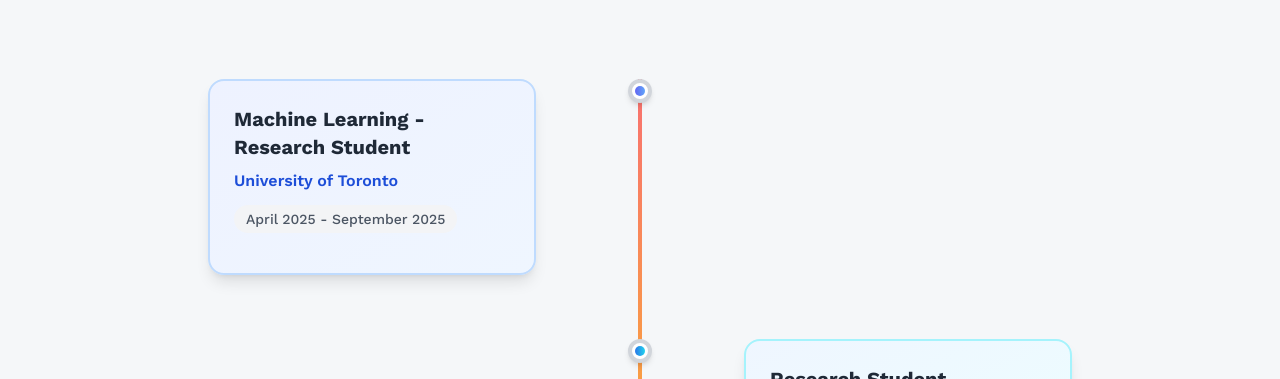
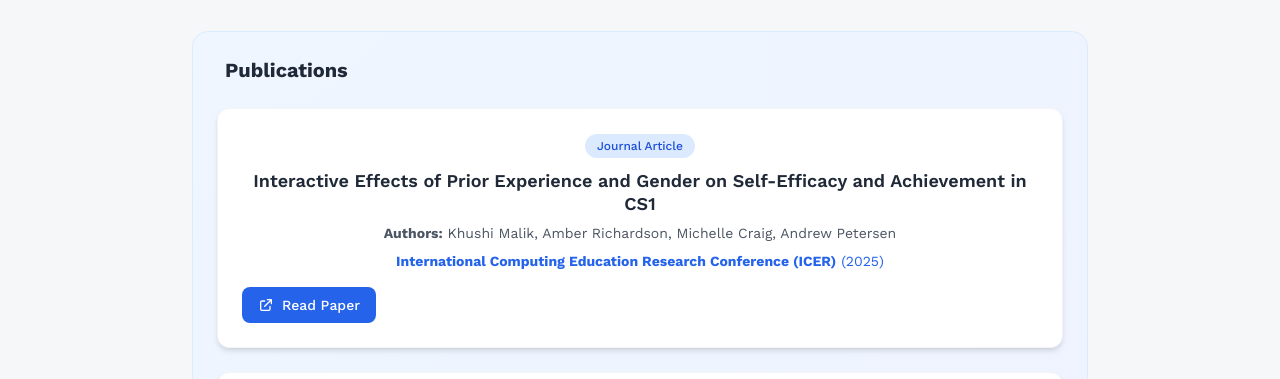
Before and after one commit to Khushi-Malik/KhushiPersonalWebsite, a React (Vite) app in the folder khushi-portfolio/: page /about in a window 1280 px wide. Both pictures are taken after a click on the button "Research". Shown: the part 932-1311 px from the top of the page. Built offline with nearby package versions, Linux system fonts and the light colour scheme.

Commit message:
publications added

```diff
--- a/khushi-portfolio/src/constants/index.js
+++ b/khushi-portfolio/src/constants/index.js
@@ -286,3 +286,35 @@
         ],
     },
 ];
+export const Publications = [
+    {
+      title: "Interactive Effects of Prior Experience and Gender on Self-Efficacy and Achievement in CS1",
+      authors: "Khushi Malik, Amber Richardson, Michelle Craig, Andrew Petersen",
+      venue: "International Computing Education Research Conference (ICER)",
+      year: "2025",
+      link: "https://dl.acm.org/doi/full/10.1145/3702652.3744216",
+    //   doi: "https://doi.org/10.1145/3702652.3744216",
+    //   abstract: "This replication study investigates how performance is influenced by self-efficacy, and argues that prior programming experience is more influential in CS1 students rather than gender alone. ",
+      type: "Journal Article"
+    },
+    {
+      title: "Reducing Isolation through Peer-Modeled Posts",
+      authors: "Naaz Sibia, Angela Zavaleta Bernuy, Amber Richardson, Khushi Malik, Prajna Pendharkar, Carolina Nobre, Michael Liut, Andrew Petersen",
+      venue: "Proceedings of the 56th ACM Technical Symposium on Computer Science Education (SIGCSE)",
+      year: "2025",
+      link: "https://doi.org/10.1145/3641555.3705238",
+    //   doi: "10.1000/sample.doi.789012",
+    //   abstract: "An investigation into how data science methodologies can be applied to address social challenges and create positive community impact.",
+      type: "Conference Poster"
+    },
+    {
+      title: "A Thematic Literature Review of Decolonization and Abolitionist Approaches in Computing Education",
+      authors: "Khushi Malik, Lanz Angeles, Rutwa Engineer, Adelina Patlatii, Alisha Hasan, Sana Sarin",
+      venue: "SFU Educational Review",
+      year: "2024",
+      link: "https://doi.org/10.21810/sfuer.v16i1.6689",
+    //   doi: "10.1000/sample.doi.789012",
+    //   abstract: "An investigation into how data science methodologies can be applied to address social challenges and create positive community impact.",
+      type: "Literature Review"
+    }
+  ];
--- a/khushi-portfolio/src/pages/About.jsx
+++ b/khushi-portfolio/src/pages/About.jsx
@@ -1,8 +1,92 @@
 import React, { useState } from 'react';
 import skills from '../assets/images/skills';
-import { ResearchExperiences, WorkExperiences, VolunteeringExperiences } from '../constants';
+import { ResearchExperiences, WorkExperiences, VolunteeringExperiences, Publications } from '../constants';
 import InteractiveTimeline from '../components/InteractiveTimeline';
 import CTA from '../components/CTA';
+
+// Publications Component
+const PublicationsSection = () => {
+  // You can move this to your constants file later
+
+  return (
+    <div className="bg-gradient-to-br from-blue-50 to-indigo-50 rounded-2xl p-6 mb-8 border border-blue-100">
+      <h4 className="text-xl font-bold text-gray-800 mb-6 flex items-center">
+        <span className="mr-2"/>
+        Publications
+      </h4>
+
+      <div className="space-y-6">
+        {Publications.map((pub, index) => (
+          <div key={index} className="bg-white rounded-xl p-6 shadow-md hover:shadow-lg transition-shadow duration-300 border border-gray-100">
+            <div className="flex flex-col lg:flex-row lg:items-start gap-4">
+              <div className="flex-1">
+                {/* Publication Type Badge */}
+                <span className="inline-block px-3 py-1 text-xs font-medium bg-blue-100 text-blue-700 rounded-full mb-3">
+                  {pub.type}
+                </span>
+
+                {/* Title */}
+                <h5 className="text-lg font-semibold text-gray-800 mb-2 leading-tight">
+                  {pub.title}
+                </h5>
+
+                {/* Authors */}
+                <p className="text-sm text-gray-600 mb-2">
+                  <strong>Authors:</strong> {pub.authors}
+                </p>
+
+                {/* Venue and Year */}
+                <p className="text-sm text-blue-600 mb-3">
+                  <strong>{pub.venue}</strong> ({pub.year})
+                </p>
+
+                {/* Abstract */}
+                <p className="text-sm text-gray-700 leading-relaxed mb-4">
+                  {pub.abstract}
+                </p>
+
+                {/* Links */}
+                <div className="flex flex-wrap gap-3">
+                  <a
+                    href={pub.link}
+                    target="_blank"
+                    rel="noopener noreferrer"
+                    className="inline-flex items-center px-4 py-2 text-sm font-medium text-white bg-blue-600 hover:bg-blue-700 rounded-lg transition-colors duration-200"
+                  >
+                    <svg className="w-4 h-4 mr-2" fill="none" stroke="currentColor" viewBox="0 0 24 24">
+                      <path strokeLinecap="round" strokeLinejoin="round" strokeWidth={2} d="M10 6H6a2 2 0 00-2 2v10a2 2 0 002 2h10a2 2 0 002-2v-4M14 4h6m0 0v6m0-6L10 14" />
+                    </svg>
+                    Read Paper
+                  </a>
+
+                  {pub.doi && (
+                    <a
+                      href={`https://doi.org/${pub.doi}`}
+                      target="_blank"
+                      rel="noopener noreferrer"
+                      className="inline-flex items-center px-4 py-2 text-sm font-medium text-blue-600 bg-blue-50 hover:bg-blue-100 rounded-lg transition-colors duration-200"
+                    >
+                      <svg className="w-4 h-4 mr-2" fill="none" stroke="currentColor" viewBox="0 0 24 24">
+                        <path strokeLinecap="round" strokeLinejoin="round" strokeWidth={2} d="M13.828 10.172a4 4 0 00-5.656 0l-4 4a4 4 0 105.656 5.656l1.102-1.101m-.758-4.899a4 4 0 005.656 0l4-4a4 4 0 00-5.656-5.656l-1.1 1.1" />
+                      </svg>
+                      DOI: {pub.doi}
+                    </a>
+                  )}
+                </div>
+              </div>
+            </div>
+          </div>
+        ))}
+      </div>
+
+      {Publications.length === 0 && (
+        <div className="text-center py-8">
+          <p className="text-gray-500 text-sm">No publications available at this time.</p>
+        </div>
+      )}
+    </div>
+  );
+};
 
 const About = () => {
   const [activeTab, setActiveTab] = useState('work');
@@ -82,6 +166,10 @@
         {/* Tab Content */}
         <div className="relative min-h-[400px]">
           <div className="transition-opacity duration-300 ease-in-out">
+            {/* Publications Section - Only shows for Research tab */}
+            {activeTab === 'research' && <PublicationsSection />}
+
+            {/* Interactive Timeline */}
             <InteractiveTimeline experiences={experienceData[activeTab].data} />
           </div>
         </div>
```
